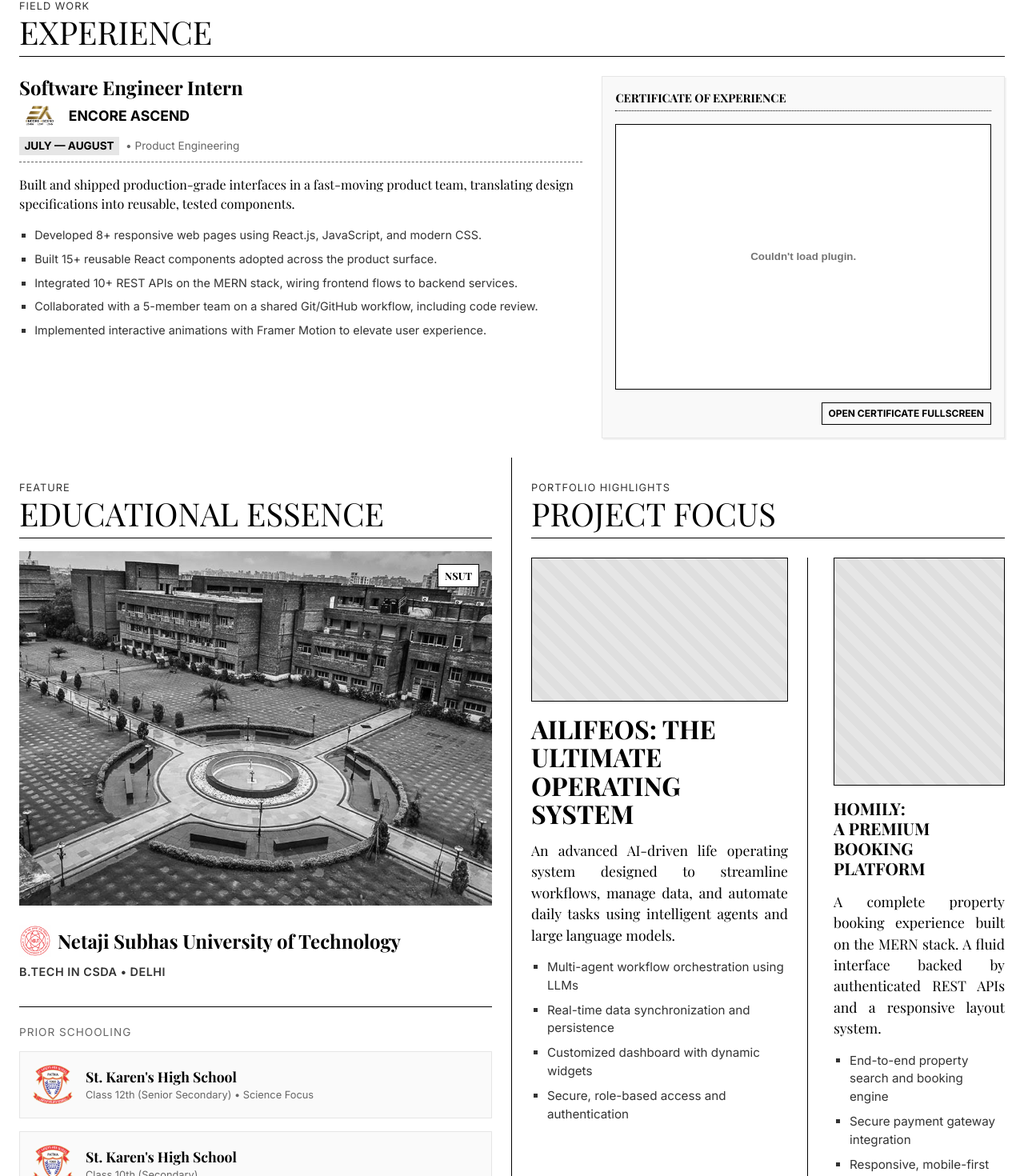
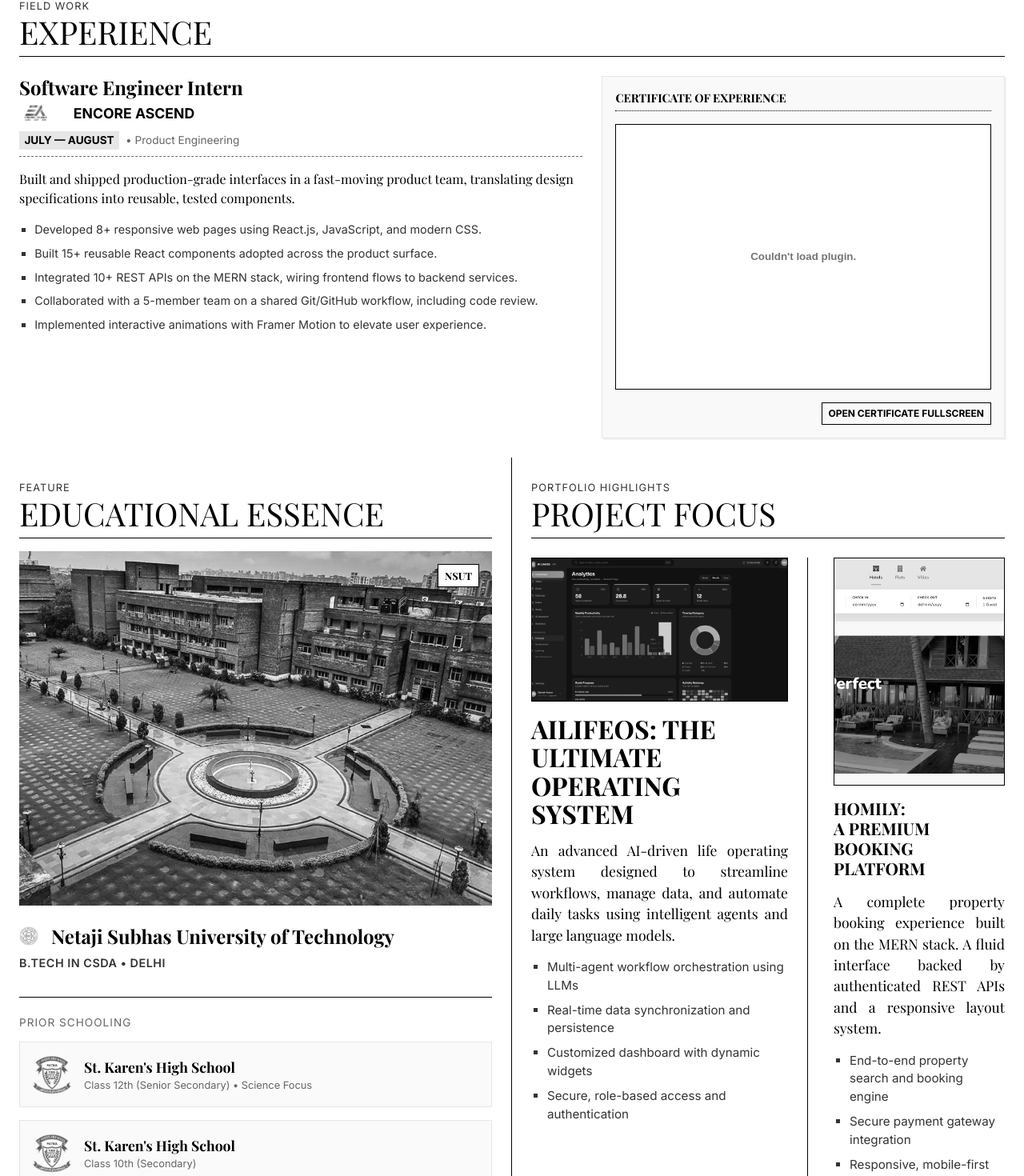
Before and after one commit to m4nish-dev/potfolio_2.0, a React (Vite) app: page / in a window 1280 px wide. Shown: the part 917-2387 px from the top of the page at 80% size. Built offline with nearby package versions, Linux system fonts and the light colour scheme; a web font is replaced by a local one.

Commit message:
Update hero image, apply grayscale to all logos, update project screenshots, and reorder navbar

```diff
--- a/src/components/Hero.jsx
+++ b/src/components/Hero.jsx
@@ -8,8 +8,8 @@
     <section id="home" className="hero-section">
       <div className="hero-image-container">
         <img
-          src="/images/hero_tech.jpg"
-          alt="Software Engineering Concept"
+          src="https://images.unsplash.com/photo-1555066931-4365d14bab8c?q=80&w=2070&auto=format&fit=crop"
+          alt="Software Engineering Workspace"
           className="hero-image-editorial"
         />
         <div className="hero-overlay">
--- a/src/components/Projects.jsx
+++ b/src/components/Projects.jsx
@@ -17,7 +17,11 @@
           {project1 && (
             <div className="project-block project-60">
               <div className="project-image-wrapper">
-                <div className="project-image-empty"></div>
+                <img
+                  src={project1.image}
+                  alt={project1.title}
+                  className="project-image"
+                />
               </div>
               <h3 className="project-headline">
                 {project1.title.toUpperCase()}: {project1.subtitle.replace('\n', ' ').toUpperCase()}
@@ -38,7 +42,12 @@
           {project2 && (
             <div className="project-block project-40">
               <div className="project-image-wrapper">
-                <div className="project-image-empty" style={{ aspectRatio: '3/4' }}></div>
+                <img
+                  src={project2.image}
+                  alt={project2.title}
+                  className="project-image"
+                  style={{ aspectRatio: '3/4' }}
+                />
               </div>
               <h4 className="project-sub-headline">
                 {project2.title.toUpperCase()}:<br/>
--- a/src/data/portfolioData.js
+++ b/src/data/portfolioData.js
@@ -17,8 +17,8 @@
 
 export const NAV_ITEMS = [
   { label: 'Home', href: '#home' },
+  { label: 'Experience', href: '#experience' },
   { label: 'About', href: '#about' },
-  { label: 'Experience', href: '#experience' },
   { label: 'Projects', href: '#projects' },
   { label: 'Skills', href: '#skills' },
   { label: 'Contact', href: '#contact' }
@@ -77,7 +77,7 @@
       'Secure, role-based access and authentication'
     ],
     stack: ['React', 'Node.js', 'LLMs', 'MongoDB', 'AI Agents'],
-    image: '/images/hero_tech.jpg', // Placeholder since there is no specific AILifeOS image yet
+    image: '/images/ailifeos.png',
     imageAlt: 'AILifeOS Interface',
     liveUrl: '#',
     codeUrl: '#'
@@ -95,7 +95,7 @@
       'Responsive, mobile-first design system'
     ],
     stack: ['MongoDB', 'Express', 'React', 'Node.js'],
-    image: '/images/homely.jpg',
+    image: '/images/homely_new.png',
     imageAlt: 'Homily booking platform interface',
     liveUrl: '#',
     codeUrl: '#'
--- a/src/styles/about.css
+++ b/src/styles/about.css
@@ -105,15 +105,19 @@
 }
 
 .edu-logo-inline {
-  width: 40px;
-  height: 40px;
+  height: 24px;
+  width: auto;
   object-fit: contain;
+  margin-right: 0.5rem;
+  vertical-align: middle;
+  filter: grayscale(100%);
 }
 
 .school-logo-img {
-  width: 50px;
-  height: 50px;
+  width: 48px;
+  height: 48px;
   object-fit: contain;
+  filter: grayscale(100%);
   flex-shrink: 0;
 }
 
--- a/src/styles/experience.css
+++ b/src/styles/experience.css
@@ -58,8 +58,12 @@
 }
 
 .company-logo {
-  height: 35px;
+  height: 28px;
+  width: auto;
   object-fit: contain;
+  margin-right: 1rem;
+  vertical-align: middle;
+  filter: grayscale(100%);
 }
 
 .job-role {
```
Also changed, not shown: public/images/ailifeos.png (added), public/images/homely_new.png (added).
